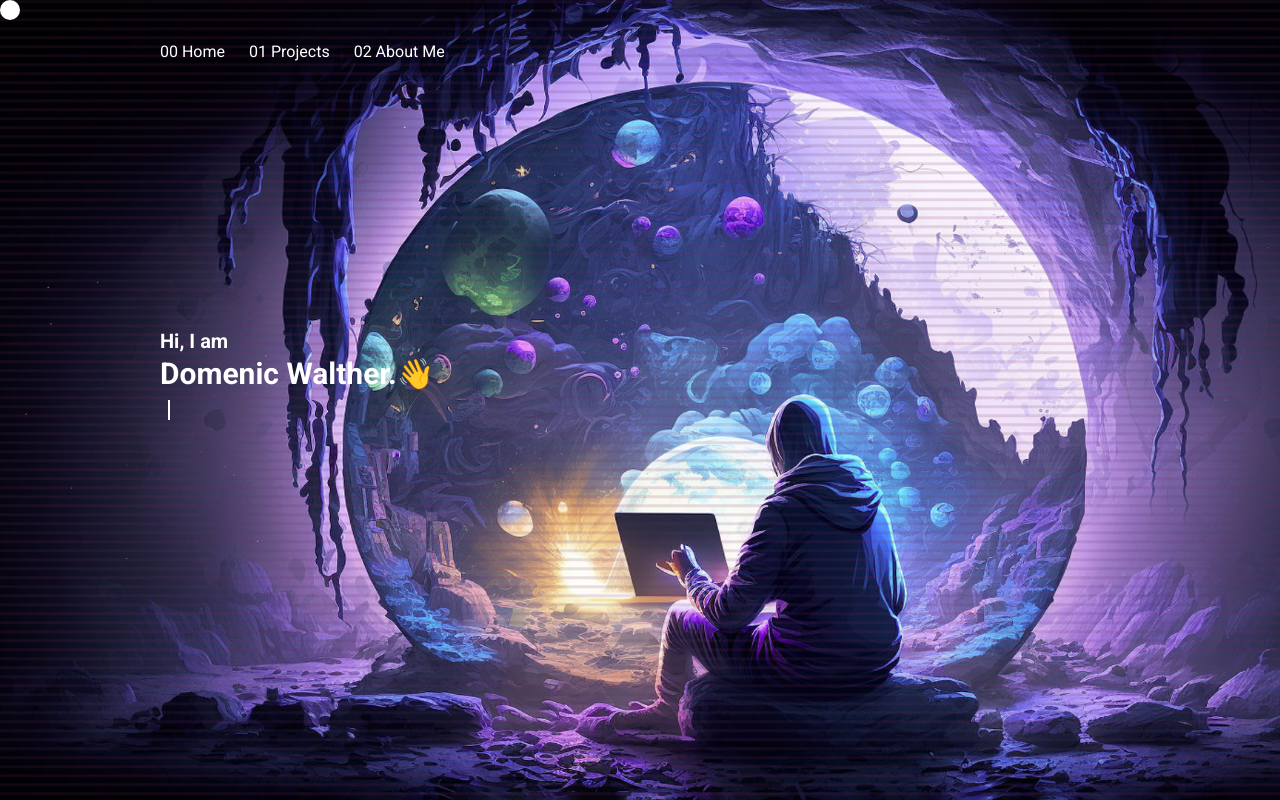
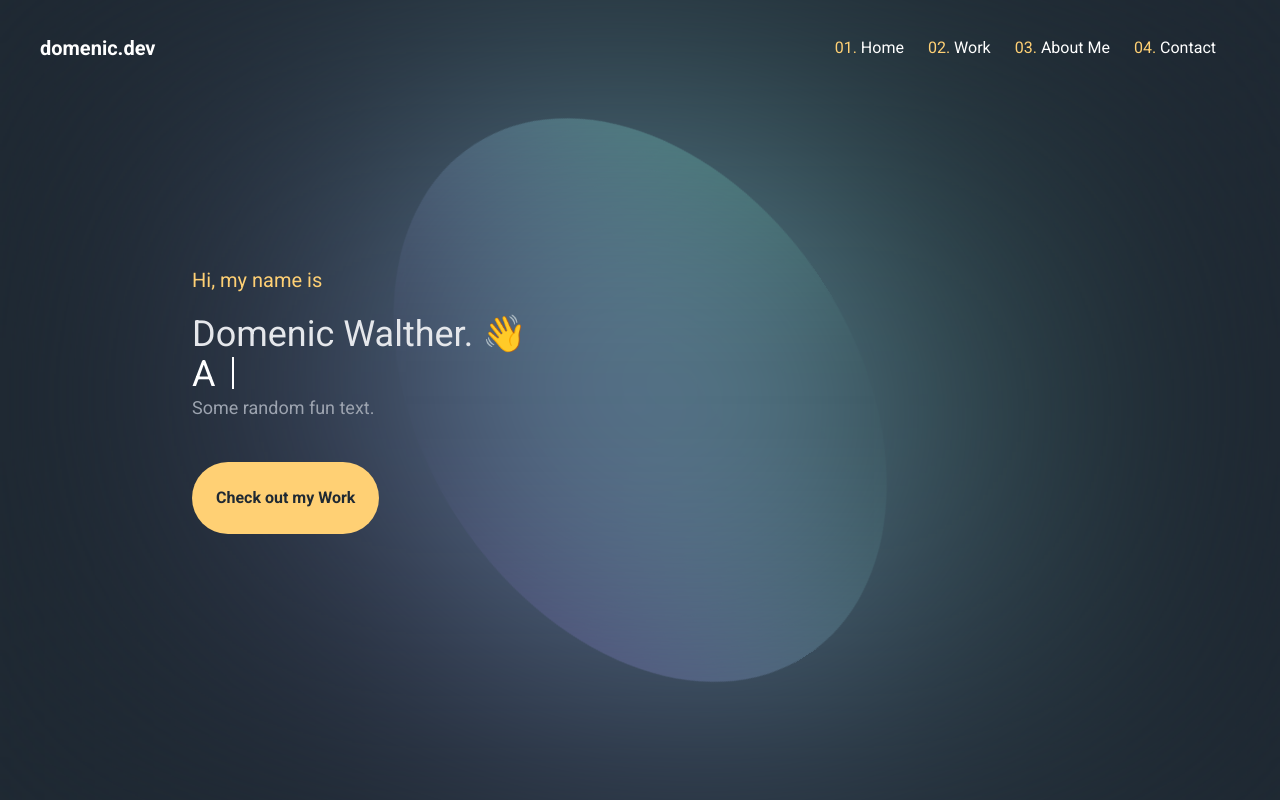
Before and after one commit to DomenicWalther/portfolio, a SvelteKit app: page / in a window 1280 px wide. Built offline with nearby package versions, Linux system fonts and the light colour scheme.

Commit message:
feat: redesign landing page

```diff
--- a/src/app.html
+++ b/src/app.html
@@ -12,7 +12,7 @@
       rel="stylesheet"
     />
   </head>
-  <body data-sveltekit-preload-data="hover">
+  <body data-sveltekit-preload-data="hover" class="bg-gray900 overflow-hidden">
     <div style="display: contents">%sveltekit.body%</div>
   </body>
 </html>
--- /dev/null
+++ b/src/lib/MagicButton.svelte
@@ -0,0 +1,73 @@
+<button class="magic-button text-gray900">
+  <span>Check out my Work</span>
+  <span>Check out my Work</span>
+</button>
+
+<style lang="scss">
+  .magic-button {
+    font-size: 1rem;
+    font-weight: 600;
+
+    display: grid;
+    grid-template-areas: "center";
+    place-items: center;
+
+    padding: 1rem 1.5rem;
+    border: none;
+    border-radius: 40px;
+    background-color: var(--yellow);
+    position: relative;
+    overflow: hidden;
+    z-index: 1;
+
+    transition: transform 0.5s;
+    &:hover {
+      transform: scale(0.97);
+    }
+
+    & > span {
+      grid-area: center;
+    }
+
+    &:hover > span:first-child {
+      transform: translatey(-100%);
+      opacity: 0;
+
+      transition: transform 0.5s, opacity 0.5s;
+    }
+
+    & > span:last-child {
+      transform: translatey(100%);
+      opacity: 0;
+    }
+    &:hover span:last-child {
+      transform: translatey(0%);
+      opacity: 1;
+
+      transition: transform 0.5s, opacity 0.5s;
+    }
+
+    &::after {
+      grid-area: center;
+      content: "";
+      width: 150%;
+      aspect-ratio: 1 / 1;
+      position: absolute;
+      background-color: var(--yellow);
+      border-radius: 100%;
+      z-index: -1;
+
+      box-shadow: 0 -50px 0 0 var(--purple), 0 -100px 0 0 var(--turquoise);
+      transform: translatey(120%);
+
+      transition: transform 0s;
+    }
+
+    &:hover::after {
+      box-shadow: 0 0 0 0 var(--purple), 0 0 0 0 var(--turquoise);
+      transform: translatey(0%);
+
+      transition: transform 2s, box-shadow 3s;
+    }
+  }
+</style>
--- a/src/lib/Navigation.svelte
+++ b/src/lib/Navigation.svelte
@@ -1,18 +1,26 @@
-<nav class="z-20 absolute  left-20 lg:left-40 top-10 text-shadow ">
+<nav
+  class="z-20 fixed px-10 h-24 items-center flex top-0 py-0 justify-between w-full"
+>
+  <h2 class="text-white font-bold text-xl">domenic.dev</h2>
   <ul class="flex justify-center interactable">
     <li class="mr-6">
       <a href="/" class="text-white hover:text-purple-300 transition-colors"
-        >00 Home</a
+        ><span class="text-green">01.</span> Home</a
       >
     </li>
     <li class="mr-6">
       <a href="/work" class="text-white hover:text-purple-300 transition-colors"
-        >01 Projects</a
+        ><span class="text-green">02.</span> Work</a
       >
     </li>
     <li class="mr-6">
       <a href="#" class="text-white hover:text-purple-300 transition-colors"
-        >02 About Me</a
+        ><span class="text-green">03.</span> About Me</a
+      >
+    </li>
+    <li class="mr-6">
+      <a href="#" class="text-white hover:text-purple-300 transition-colors"
+        ><span class="text-green">04.</span> Contact</a
       >
     </li>
   </ul>
--- a/src/routes/+layout.svelte
+++ b/src/routes/+layout.svelte
@@ -1,57 +1,21 @@
 <script>
   import Navigation from "$lib/Navigation.svelte";
-  import { onMount } from "svelte";
+
   import "../app.postcss";
 
-  const animateTrailer = (e, interacting) => {
-    const x = e.clientX - trailer.offsetWidth / 2;
-    const y = e.clientY - trailer.offsetHeight / 2;
+  window.onpointermove = (event) => {
+    const { clientX, clientY } = event;
 
-    const keyframes = {
-      transform: `translate(${x}px, ${y}px) scale(${interacting ? 2 : 1})`,
-    };
-
-    trailer?.animate(keyframes, {
-      duration: 800,
-      fill: "forwards",
-    });
+    blob.animate(
+      {
+        left: `${clientX}px`,
+        top: `${clientY}px`,
+      },
+      { duration: 3000, fill: "forwards" }
+    );
   };
-  window.onmousemove = (e) => {
-    const interactable = e.target.closest(".interactable"),
-      interacting = interactable !== null;
-
-    const icon = document.getElementById("trailer-icon");
-
-    animateTrailer(e, interacting);
-
-    trailer.dataset.type = interacting ? interactable.dataset.type : "";
-
-    if (interacting) {
-      icon.className = getTrailerClass(interactable.dataset.type);
-    }
-  };
-
-  onMount(async () => {
-    const trailer = document.getElementById("trailer");
-  });
 </script>
 
 <Navigation />
-<div id="trailer">
-  <i id="trailer-icon" />
-</div>
+
 <slot />
-
-<style lang="postcss">
-  #trailer {
-    height: 20px;
-    width: 20px;
-    background-color: white;
-    border-radius: 20px;
-    position: fixed;
-    left: 0px;
-    top: 0px;
-    z-index: 10000;
-    pointer-events: none;
-  }
-</style>
--- a/src/routes/+page.svelte
+++ b/src/routes/+page.svelte
@@ -2,14 +2,13 @@
   import { onMount } from "svelte";
   import HackerText from "$lib/utils/HackerText";
   import carousel from "$lib/utils/Typewriter";
-
-  const imageURL = "/images/background-image.jpg";
+  import MagicButton from "$lib/MagicButton.svelte";
 
   const carouselText = [
-    "A Full-Stack Developer",
-    "A Photographer",
-    "A Inquisitive",
-    "A Problem Solver",
+    "Full-Stack Developer",
+    "Photographer",
+    "Inquisitive",
+    "Problem Solver",
   ];
 
   onMount(async () => {
@@ -18,34 +17,57 @@
   });
 </script>
 
-<div class="z-10 flex min-h-screen flex-col items-center justify-center">
-  <img src={imageURL} alt="" class="absolute h-full w-full object-cover" />
-  <div class="screen-overlay" />
-  <div
-    class="text-white font-bold text-4xl z-10 md:text-3xl leading-none absolute left-20 lg:left-40 top-80 typing-container"
+<div id="blur" />
+<div id="blob" />
+<section
+  class="text-white text-4xl max-w-4xl relative z-50 mx-auto my-0 flex justify-center content-start flex-col h-screen"
+>
+  <h2 class="text-green text-xl">Hi, my name is</h2>
+  <h1 class="pt-5 text-gray-200">
+    Domenic Walther. <span class="wave">👋</span>
+  </h1>
+  <span
+    >A <span id="feature-text" />
+    <div class="input-cursor" /></span
   >
-    <span
-      id="sentence"
-      class="sentence interactable text-xl"
-      data-value="Hello,"
-      on:mouseover={(e) => HackerText(e)}>Hi, I am</span
-    ><br />
-    <p>
-      <span>Domenic Walther.</span><span class="wave">👋</span>
-    </p>
-    <span id="feature-text" class="text-xl" />
-    <span class="input-cursor" />
+  <p class="text-lg text-gray-400">Some random fun text.</p>
+  <div class="pt-10">
+    <MagicButton />
   </div>
-</div>
+</section>
 
 <style lang="scss">
   :root {
     --blue-rgb: 112 41 99;
     --primary-rgb: var(--blue-rgb);
+    --purple: rgb(163, 116, 255);
+    --turquoise: rgb(23, 241, 209);
+    --yellow: rgba(255, 208, 116);
+  }
+  #blob {
+    background-color: white;
+    height: 34vmax;
+    aspect-ratio: 1;
+    position: absolute;
+    left: 50%;
+    top: 50%;
+    translate: -50% -50%;
+    border-radius: 50%;
+    background: linear-gradient(to right, aquamarine, mediumpurple);
+    animation: rotate 20s infinite;
+    opacity: 0.8;
   }
 
-  .text-shadow {
-    text-shadow: 0px 0px 0.5rem white;
+  #blur {
+    height: 100%;
+    width: 100%;
+    position: absolute;
+    z-index: 1;
+    backdrop-filter: blur(12vmax);
+  }
+
+  section {
+    z-index: 10;
   }
 
   .wave {
@@ -56,29 +78,27 @@
     display: inline-block;
   }
 
-  .screen-overlay {
-    background: linear-gradient(
-      rgb(var(--primary-rgb) / 0.15),
-      rgb(var(--primary-rgb) / 0.15) 3px,
-      transparent 3px,
-      transparent 9px
-    );
-    background-size: 100% 9px;
-    height: 100%;
-    width: 100%;
-    animation: pan-overlay 20s infinite linear;
-    position: absolute;
-    left: 0px;
-    top: 0px;
-    z-index: 2;
-  }
   .input-cursor {
     display: inline-block;
     width: 2px;
-    height: 1.25rem;
+    height: 2rem;
     background-color: white;
     margin-left: 8px;
+    transform: translatey(3px);
     animation: blink 0.6s linear infinite alternate;
+  }
+
+  @keyframes rotate {
+    from {
+      rotate: 0deg;
+    }
+
+    50% {
+      scale: 1 1.5;
+    }
+    to {
+      rotate: 360deg;
+    }
   }
 
   @keyframes blink {
@@ -93,16 +113,6 @@
     }
     100% {
       opacity: 0;
-    }
-  }
-
-  @keyframes pan-overlay {
-    from {
-      background-position: 0% 0%;
-    }
-
-    to {
-      background-position: 0% -100%;
     }
   }
 
--- a/tailwind.config.cjs
+++ b/tailwind.config.cjs
@@ -5,6 +5,9 @@ module.exports = {
     extend: {
       colors: {
         maindark: "#000212",
+        gray900: "#1F2933",
+        navy: "#0a192f",
+        green: "#ffd074",
       },
     },
   },
```
